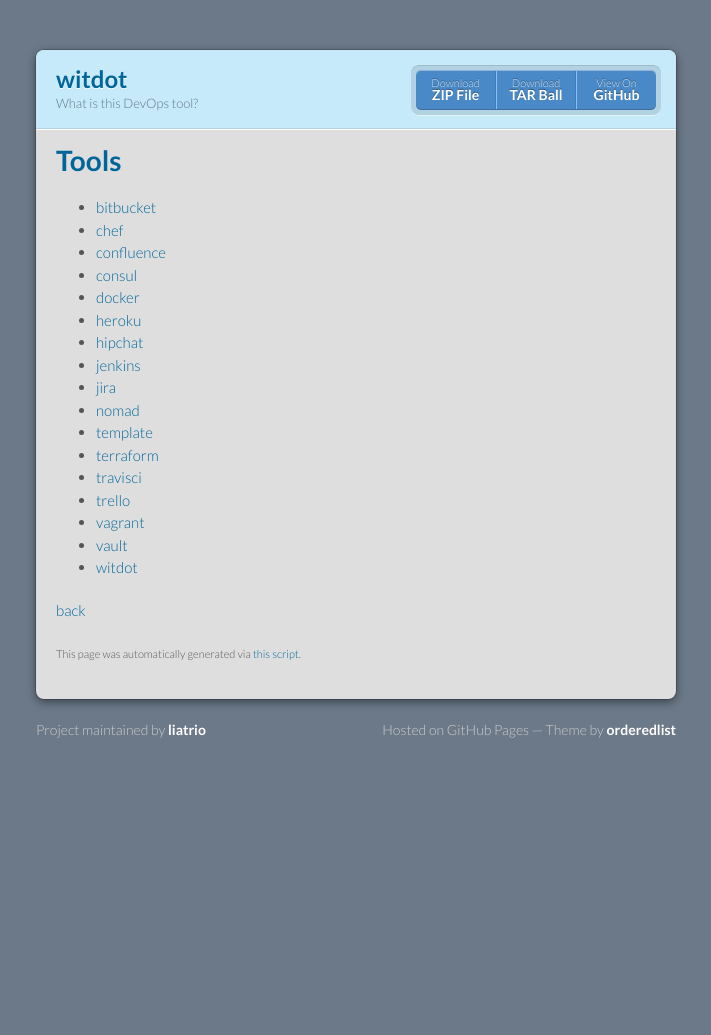
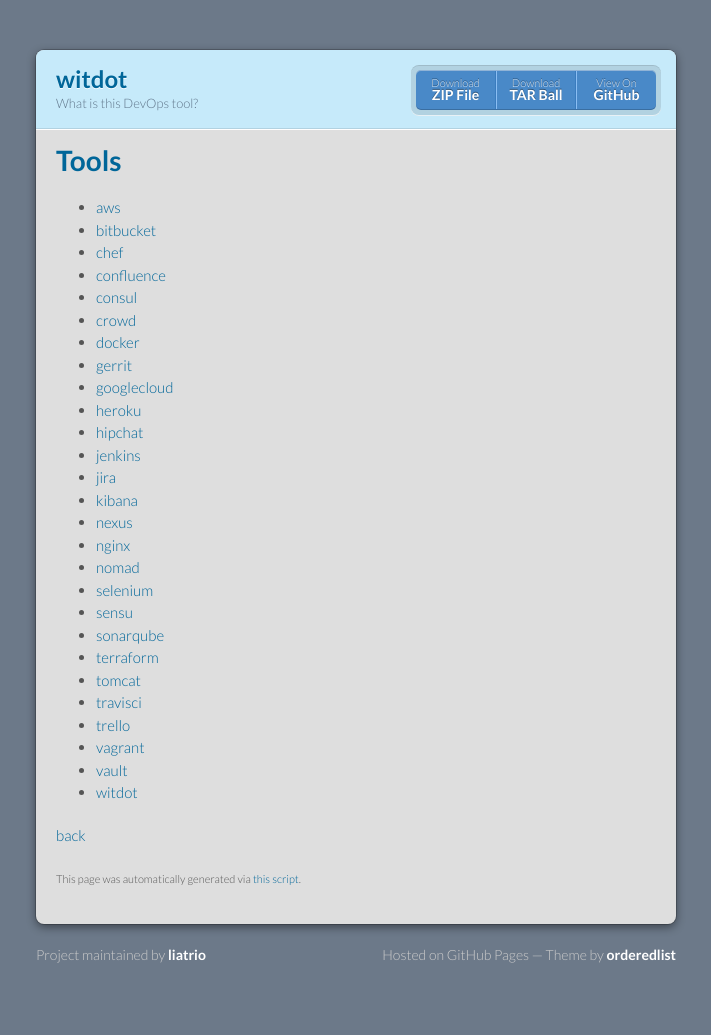
Before and after one commit to liatrio/wikify, a Jekyll site: the page built from docs/tools.md, in a window 1280 px wide. Shown: the whole page, without its empty margins (284-995 px from the left). Built offline with Jekyll 4.4.1, drawn with Linux system fonts in a browser that asks for light colours; our own code applies the rules of GitHub Pages for plain Markdown files; before the commit the page ends 900 px from its top, so only the background shows below that.

Commit message:
add more tools

```diff
--- a/docs/tools.md
+++ b/docs/tools.md
@@ -2,18 +2,28 @@
 layout: default
 ---
 # [Tools](https://github.com/liatrio/witdot/tree/master/tools)
+  - [aws](https://github.com/liatrio/witdot/blob/master/tools/aws.tool)
   - [bitbucket](https://github.com/liatrio/witdot/blob/master/tools/bitbucket.tool)
   - [chef](https://github.com/liatrio/witdot/blob/master/tools/chef.tool)
   - [confluence](https://github.com/liatrio/witdot/blob/master/tools/confluence.tool)
   - [consul](https://github.com/liatrio/witdot/blob/master/tools/consul.tool)
+  - [crowd](https://github.com/liatrio/witdot/blob/master/tools/crowd.tool)
   - [docker](https://github.com/liatrio/witdot/blob/master/tools/docker.tool)
+  - [gerrit](https://github.com/liatrio/witdot/blob/master/tools/gerrit.tool)
+  - [googlecloud](https://github.com/liatrio/witdot/blob/master/tools/googlecloud.tool)
   - [heroku](https://github.com/liatrio/witdot/blob/master/tools/heroku.tool)
   - [hipchat](https://github.com/liatrio/witdot/blob/master/tools/hipchat.tool)
   - [jenkins](https://github.com/liatrio/witdot/blob/master/tools/jenkins.tool)
   - [jira](https://github.com/liatrio/witdot/blob/master/tools/jira.tool)
+  - [kibana](https://github.com/liatrio/witdot/blob/master/tools/kibana.tool)
+  - [nexus](https://github.com/liatrio/witdot/blob/master/tools/nexus.tool)
+  - [nginx](https://github.com/liatrio/witdot/blob/master/tools/nginx.tool)
   - [nomad](https://github.com/liatrio/witdot/blob/master/tools/nomad.tool)
-  - [template](https://github.com/liatrio/witdot/blob/master/tools/template.tool)
+  - [selenium](https://github.com/liatrio/witdot/blob/master/tools/selenium.tool)
+  - [sensu](https://github.com/liatrio/witdot/blob/master/tools/sensu.tool)
+  - [sonarqube](https://github.com/liatrio/witdot/blob/master/tools/sonarqube.tool)
   - [terraform](https://github.com/liatrio/witdot/blob/master/tools/terraform.tool)
+  - [tomcat](https://github.com/liatrio/witdot/blob/master/tools/tomcat.tool)
   - [travisci](https://github.com/liatrio/witdot/blob/master/tools/travisci.tool)
   - [trello](https://github.com/liatrio/witdot/blob/master/tools/trello.tool)
   - [vagrant](https://github.com/liatrio/witdot/blob/master/tools/vagrant.tool)
```
Also changed, not shown: tools/sonarqube.org (added, +9 -0 lines), 12 other files.
